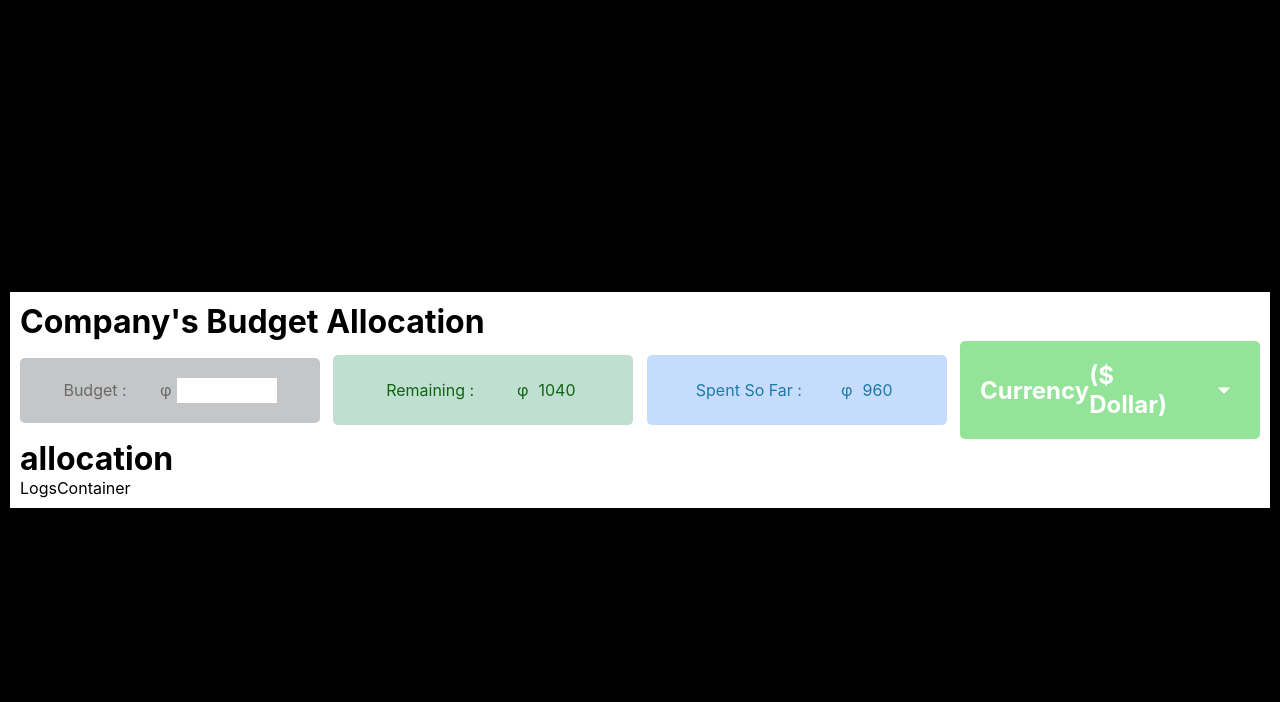
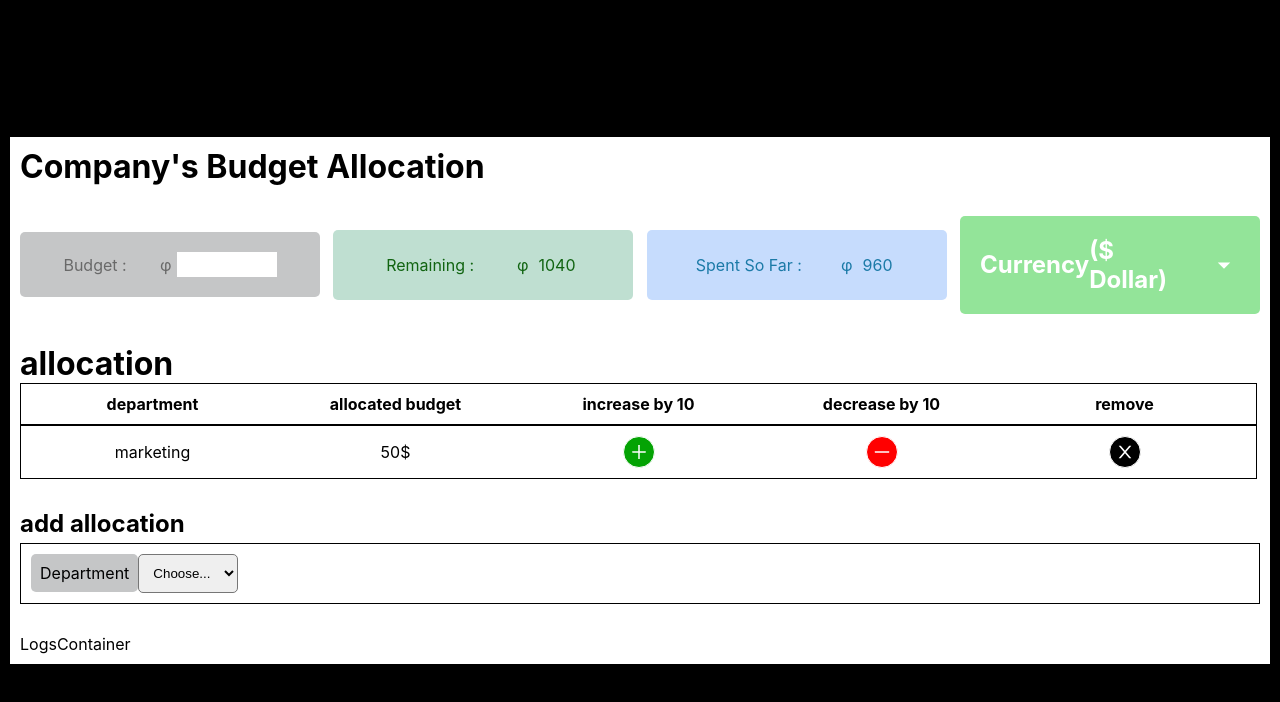
Before and after one commit to majid-hatami-maleki/IBM-project, a React (Create React App) app: page / in a window 1280 px wide. Shown: the top 702 px of the page. Built offline with nearby package versions, Linux system fonts and the light colour scheme.

Commit message:
creating context

```diff
--- a/src/components/App.js
+++ b/src/components/App.js
@@ -3,12 +3,14 @@ import './app.css'
 import BudgetContainer from './budget/BudgetContainer'
 import AllocatedContainer from './allocate/AllocatedContainer'
 import LogsContainer from './logs/LogsContainer'
+import AddAllocation from './addAllocation/AddAllocation'
 function App() {
     return (
         <div className='app-container'>
             <h1 className='app-title'>company's budget allocation</h1>
             <BudgetContainer />
             <AllocatedContainer />
+            <AddAllocation />
             <LogsContainer />
         </div>
     )
--- /dev/null
+++ b/src/components/LabeledSelectMenu/LabeledSelectMenu.css
@@ -0,0 +1,20 @@
+.LabeledSelectMenu-container {
+  display: flex;
+  justify-content: flex-start;
+  align-items: center;
+  flex-direction: row;
+  /*display flex*/
+  /* background-color: red; */
+}
+.LabeledSelectMenu-container select {
+  cursor: pointer;
+  border-radius: 5px;
+  padding: 10px;
+  text-transform: capitalize;
+}
+.LabeledSelectMenu-container label {
+  background-color: #c5c6c7;
+  padding: 9px;
+  border-radius: 5px;
+  text-transform: capitalize;
+}
--- /dev/null
+++ b/src/components/LabeledSelectMenu/LabeledSelectMenu.js
@@ -0,0 +1,14 @@
+import React from 'react'
+import './LabeledSelectMenu.css'
+function LabeledSelectMenu() {
+    return (
+        <div className='LabeledSelectMenu-container'>
+            <label htmlFor="">department</label>
+            <select name="" id="">
+                <option value="default" hidden>choose...</option>
+            </select>
+        </div>
+    )
+}
+
+export default LabeledSelectMenu
--- /dev/null
+++ b/src/components/addAllocation/AddAllocation.css
@@ -0,0 +1,9 @@
+.AddAllocation-container {
+  width: 100%;
+  display: flex;
+  justify-content: center;
+  align-items: flex-start;
+  flex-direction: column;
+  /*display flex*/
+  gap: 5px;
+}
--- /dev/null
+++ b/src/components/addAllocation/AddAllocation.js
@@ -0,0 +1,13 @@
+import React from 'react'
+import './AddAllocation.css'
+import ManageAllocationsMenus from '../manageAllocations/ManageAllocationsMenus'
+function AddAllocation() {
+    return (
+        <div className='AddAllocation-container'>
+            <h2>add allocation</h2>
+            <ManageAllocationsMenus />
+        </div>
+    )
+}
+
+export default AddAllocation
--- a/src/components/allocationTable/AllocationTable.css
+++ b/src/components/allocationTable/AllocationTable.css
@@ -7,3 +7,51 @@
   /*display flex*/
   list-style-type: none;
 }
+
+.AllocationTable-container {
+}
+.AllocationTable-container tr {
+  padding: 10px;
+  border: 1px solid black;
+  display: flex;
+  justify-content: space-evenly;
+  align-items: center;
+  flex-direction: row;
+  /*display flex*/
+}
+.AllocationTable-container tr th {
+  width: 243px;
+  text-align: center;
+}
+.AllocationTable-container tr td {
+  width: 243px;
+  text-align: center;
+  display: flex;
+  justify-content: center;
+  align-items: center;
+  flex-direction: row;
+  /*display flex*/
+}
+.AllocationTable-container tr td button {
+  width: auto;
+  border-radius: 50%;
+  display: flex;
+  justify-content: center;
+  align-items: center;
+  flex-direction: row;
+  /*display flex*/
+  cursor: pointer;
+  font-size: 20px;
+  color: white;
+  padding: 5px;
+  border: 1px solid white;
+}
+.AllocationTable-table-increaseAllocation-btn {
+  background-color: rgb(4, 163, 4);
+}
+.AllocationTable-table-decreaseAllocation-btn {
+  background-color: red;
+}
+.AllocationTable-table-removeAllocation-btn {
+  background-color: black;
+}
--- a/src/components/allocationTable/AllocationTable.js
+++ b/src/components/allocationTable/AllocationTable.js
@@ -1,10 +1,24 @@
 import React from 'react'
 import './AllocationTable.css'
+import { AiOutlinePlus, AiOutlineMinus, AiOutlineClose } from 'react-icons/ai'
 function AllocationTable() {
     return (
-        <ul className='AllocationTable-container'>
-
-        </ul>
+        <table className='AllocationTable-container'>
+            <tr>
+                <th>department</th>
+                <th>allocated budget</th>
+                <th>increase by 10</th>
+                <th>decrease by 10</th>
+                <th>remove</th>
+            </tr>
+            <tr>
+                <td>marketing</td>
+                <td>50$</td>
+                <td><button className='AllocationTable-table-increaseAllocation-btn'><AiOutlinePlus /></button></td>
+                <td><button className='AllocationTable-table-decreaseAllocation-btn'><AiOutlineMinus /></button></td>
+                <td><button className='AllocationTable-table-removeAllocation-btn'><AiOutlineClose /></button></td>
+            </tr>
+        </table>
     )
 }
 
--- a/src/components/app.css
+++ b/src/components/app.css
@@ -2,6 +2,12 @@
   width: 1260px;
   padding: 10px;
   background-color: white;
+  display: flex;
+  justify-content: center;
+  align-items: flex-start;
+  flex-direction: column;
+  /*display flex*/
+  gap: 30px;
 }
 .app-title {
   text-transform: capitalize;
--- /dev/null
+++ b/src/components/manageAllocations/ManageAllocationsMenus.css
@@ -0,0 +1,11 @@
+.ManageAllocationsMenus-container {
+  width: 100%;
+  padding: 10px;
+  border: 1px solid black;
+  display: flex;
+  justify-content: flex-start;
+  align-items: center;
+  flex-direction: row;
+  /*display flex*/
+  gap: 20px;
+}
--- /dev/null
+++ b/src/components/manageAllocations/ManageAllocationsMenus.js
@@ -0,0 +1,12 @@
+import React from 'react'
+import './ManageAllocationsMenus.css'
+import LabeledSelectMenu from '../LabeledSelectMenu/LabeledSelectMenu'
+function ManageAllocationsMenus() {
+    return (
+        <div className='ManageAllocationsMenus-container'>
+            <LabeledSelectMenu />
+        </div>
+    )
+}
+
+export default ManageAllocationsMenus
```
